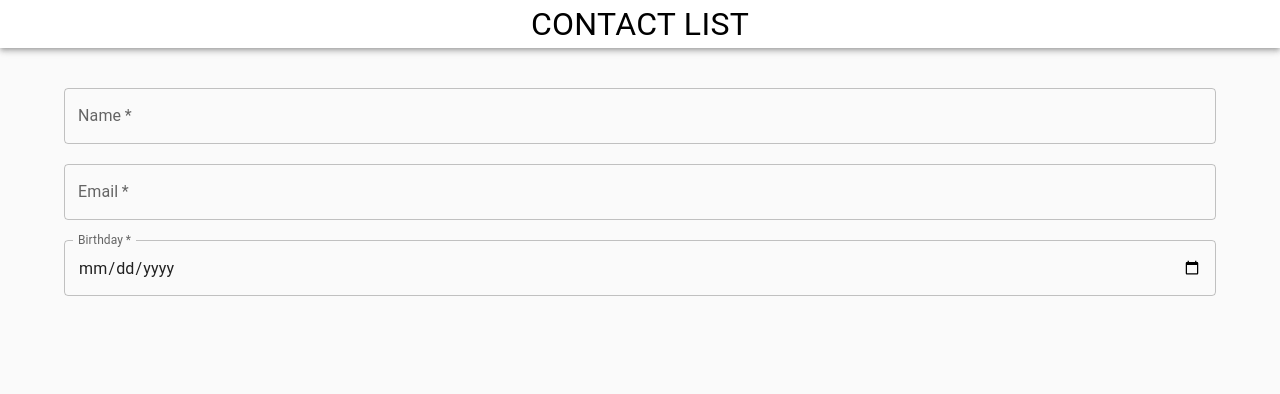
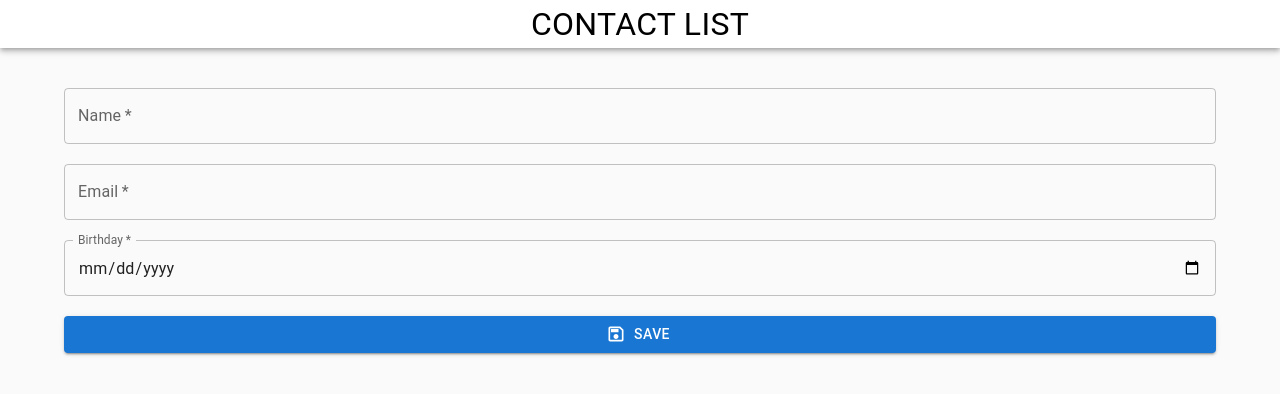
Before and after one commit to iurimp91/contact-list, a React (Create React App) app: page /form in a window 1280 px wide. Shown: the top 394 px of the page. Built offline with nearby package versions, Linux system fonts and the light colour scheme.

Commit message:
feat: add form submit button

```diff
--- a/src/pages/Form.tsx
+++ b/src/pages/Form.tsx
@@ -1,11 +1,22 @@
-import { Stack, TextField } from "@mui/material";
+/* eslint-disable no-console */
+import { Stack, TextField, Button } from "@mui/material";
+import { SaveOutlined } from "@mui/icons-material";
 
-export default function Form() {
+export default function Form(): JSX.Element {
+  function handleSubmit() {
+    console.log("oi");
+  }
+
   return (
-    <Stack spacing="20px">
-      <TextField required label="Name" fullWidth />
-      <TextField required label="Email" fullWidth type="email" />
-      <TextField required label="Birthday" fullWidth type="date" InputLabelProps={{ shrink: true }} />
-    </Stack>
+    <form onSubmit={handleSubmit}>
+      <Stack spacing="20px">
+        <TextField required label="Name" fullWidth />
+        <TextField required label="Email" fullWidth type="email" />
+        <TextField required label="Birthday" fullWidth type="date" InputLabelProps={{ shrink: true }} />
+        <Button variant="contained" type="submit" startIcon={<SaveOutlined />}>
+          Save
+        </Button>
+      </Stack>
+    </form>
   );
 }
```
